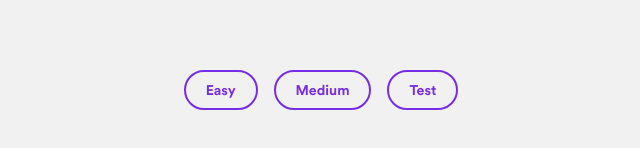
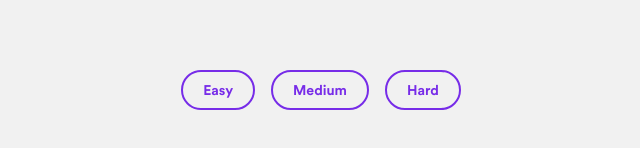
Before and after one commit to leollorca/quizle, a React (Create React App) app: page / in a window 1280 px wide. Shown: the part 310-458 px from the top of the page, without its empty margins (319-959 px from the left). Built offline with nearby package versions, Linux system fonts and the light colour scheme.

Commit message:
test for Netlify ended

```diff
--- a/src/App.js
+++ b/src/App.js
@@ -23,7 +23,7 @@ export default function App() {
         <div className="difficulties">
           <input type="submit" value="easy" onClick={handleDifficulty} />
           <input type="submit" value="medium" onClick={handleDifficulty} />
-          <input type="submit" value="test" onClick={handleDifficulty} />
+          <input type="submit" value="hard" onClick={handleDifficulty} />
         </div>
       )}
     </main>
```
